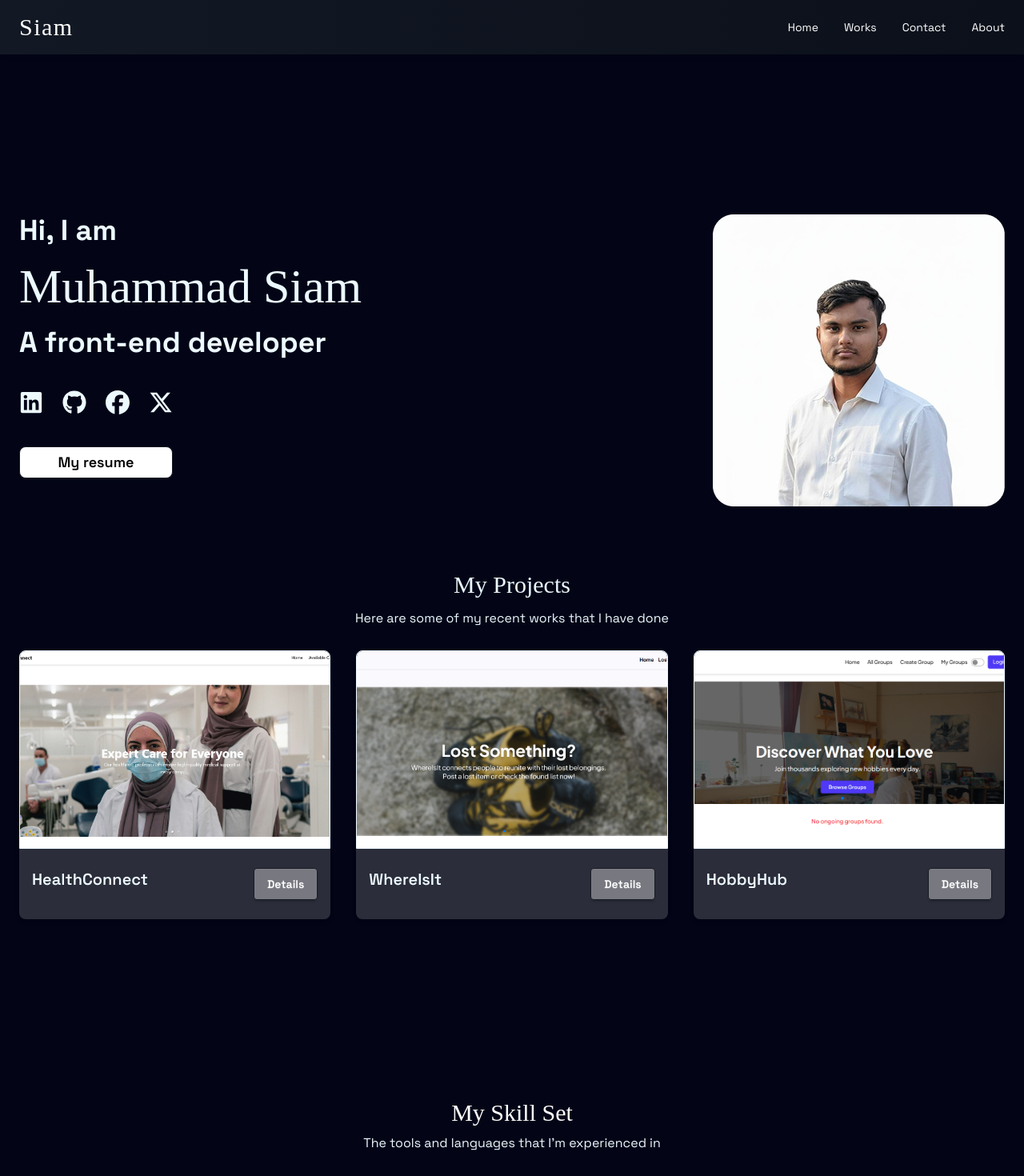
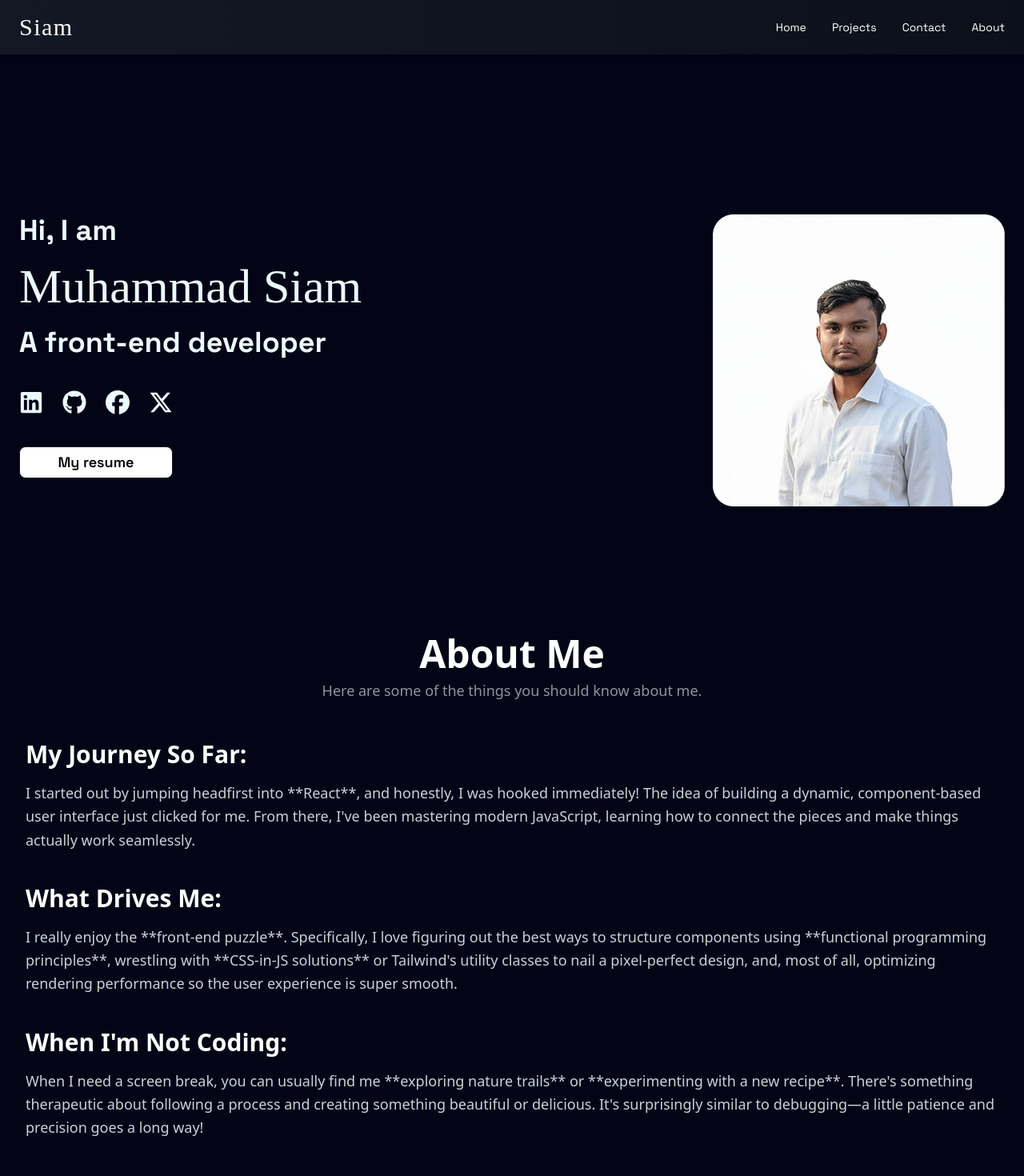
Before and after one commit to mdsiam0/portfolio, a React (Vite) app: page / in a window 1280 px wide. Shown: the top 1470 px of the page at 80% size. Built offline with nearby package versions, Linux system fonts and the light colour scheme; a web font is replaced by a local one.

Commit message:
aboutme added

```diff
--- /dev/null
+++ b/src/component/AboutMeSection.jsx
@@ -0,0 +1,53 @@
+import React from 'react';
+
+const AboutMeSection = () => {
+    return (
+
+        <div className="bg-[#030517] max-w-[1500px] mx-auto  py-20 flex   text-[#c9d1d9] font-sans">
+            <div className=" px-4 sm:px-6 lg:px-8">
+
+
+                <div className="mb-12">
+                    <h1 className="text-5xl font-extrabold text-white text-center mb-2">
+                        About Me
+                    </h1>
+                    <p className="text-lg text-[#8b949e] text-center">
+                        Here are some of the things you should know about me.
+                    </p>
+                </div>
+
+
+                <div className="mb-10">
+                    <h2 className="text-3xl font-semibold text-white mb-4">
+                        My Journey So Far:
+                    </h2>
+                    <p className="leading-relaxed text-lg">
+                        I started out by jumping headfirst into **React**, and honestly, I was hooked immediately! The idea of building a dynamic, component-based user interface just clicked for me. From there, I've been mastering modern JavaScript, learning how to connect the pieces and make things actually work seamlessly.
+                    </p>
+                </div>
+
+
+                <div className="mb-10">
+                    <h2 className="text-3xl font-semibold text-white mb-4">
+                        What Drives Me:
+                    </h2>
+                    <p className="leading-relaxed text-lg">
+                        I really enjoy the **front-end puzzle**. Specifically, I love figuring out the best ways to structure components using **functional programming principles**, wrestling with **CSS-in-JS solutions** or Tailwind's utility classes to nail a pixel-perfect design, and, most of all, optimizing rendering performance so the user experience is super smooth.
+                    </p>
+                </div>
+
+
+                <div className="mb-10">
+                    <h2 className="text-3xl font-semibold text-white mb-4">
+                        When I'm Not Coding:
+                    </h2>
+                    <p className="leading-relaxed text-lg">
+                        When I need a screen break, you can usually find me **exploring nature trails** or **experimenting with a new recipe**. There's something therapeutic about following a process and creating something beautiful or delicious. It's surprisingly similar to debugging—a little patience and precision goes a long way!
+                    </p>
+                </div>
+            </div>
+        </div>
+    );
+};
+
+export default AboutMeSection;
--- a/src/component/HeroSection.jsx
+++ b/src/component/HeroSection.jsx
@@ -12,10 +12,10 @@ const HeroSection = () => {
                 <p className='font-bold lg:text-4xl text-xl'>A front-end developer</p>
 
                 <div className='flex gap-6 mt-5 lg:mt-10'>
-                    <a href=""><FaLinkedin size="30px" /></a>
-                    <a href=""><FaGithub size="30px" /></a>
-                    <a href=""><FaFacebook size="30px" /></a>
-                    <a href=""><FaXTwitter size="30px"/></a>
+                    <a href="https://www.linkedin.com/in/mdsiam0/"><FaLinkedin size="30px" /></a>
+                    <a href="https://github.com/mdsiam0"><FaGithub size="30px" /></a>
+                    <a href="https://www.facebook.com/md.siam.2004/"><FaFacebook size="30px" /></a>
+                    <a href="https://x.com/mds1am"><FaXTwitter size="30px"/></a>
                 </div>
                 <button className='btn text-black bg-white w-full sm:max-w-48 rounded-lg text-lg mt-10 mb-10 lg:mb-0'>My resume</button>
             </div>
--- a/src/component/Navbar.jsx
+++ b/src/component/Navbar.jsx
@@ -11,8 +11,8 @@ const Navbar = () => {
       <div className="max-w-[1500px] mx-auto flex justify-between items-center px-6 py-4">
         <h1 className="text-3xl  tracking-wider font-main">Siam</h1>
         <nav className="hidden md:flex space-x-8 text-sm">
-          <a href="#home" className="hover:text-gray-300 transition-colors">Home</a>
-          <a href="#works" className="hover:text-gray-300 transition-colors">Works</a>
+          <a href="/" className="hover:text-gray-300 transition-colors">Home</a>
+          <a href="#projects" className="hover:text-gray-300 transition-colors">Projects</a>
           <a href="#contact" className="hover:text-gray-300 transition-colors">Contact</a>
           <a href="#about" className="hover:text-gray-300 transition-colors">About</a>
         </nav>
@@ -48,8 +48,8 @@ const Navbar = () => {
           </button>
         </div>
         <nav className="flex flex-col items-center justify-center flex-grow space-y-8 text-3xl font-semibold">
-          <a href="#home" onClick={() => setMenuOpen(false)} className="hover:text-gray-400 transition-colors py-2">Home</a>
-          <a href="#works" onClick={() => setMenuOpen(false)} className="hover:text-gray-400 transition-colors py-2">Works</a>
+          <a href="/" onClick={() => setMenuOpen(false)} className="hover:text-gray-400 transition-colors py-2">Home</a>
+          <a href="#projects" onClick={() => setMenuOpen(false)} className="hover:text-gray-400 transition-colors py-2">Projects</a>
           <a href="#contact" onClick={() => setMenuOpen(false)} className="hover:text-gray-400 transition-colors py-2">Contact</a>
           <a href="#about" onClick={() => setMenuOpen(false)} className="hover:text-gray-400 transition-colors py-2">About</a>
         </nav>
--- a/src/component/Projects.jsx
+++ b/src/component/Projects.jsx
@@ -6,8 +6,8 @@ const Projects = () => {
     return (
 
 
-        <div className="max-w-[1500px] mx-auto px-6 bg-[#030517] ">
-           <h1 className="text-center font-main text-3xl mb-3">My Projects</h1>
+        <div  className="max-w-[1500px] mx-auto px-6 bg-[#030517] ">
+           <h1 id="projects" className="text-center font-main text-3xl mb-3">My Projects</h1>
            <h2 className="text-center mb-7">Here are some of my recent works that I have done</h2>
            <div className="grid md:grid-cols-3 gap-8">
 
--- /dev/null
+++ b/src/component/contact.jsx
@@ -0,0 +1,14 @@
+import React from 'react';
+
+const contact = () => {
+    return (
+        <div>
+            <h1>let's get in touch</h1>
+            <p>Like what you see? Leave me a message or contact me and I’ll get back to you as soon as possible.</p>
+            <p>mdsiam5112@gmail.com</p>
+            <p>+8801762248517</p>
+        </div>
+    );
+};
+
+export default contact;
--- a/src/index.css
+++ b/src/index.css
@@ -13,6 +13,7 @@ body {
 }
 html {
   background-color: #030517;
+  scroll-behavior: smooth;
 }
 
 html, body, #root {
--- a/src/pages/HomePage.jsx
+++ b/src/pages/HomePage.jsx
@@ -3,6 +3,7 @@ import HeroSection from '../component/HeroSection';
 import Projects from '../component/Projects';
 import SkillsSection from '../component/SkillsSection';
 import Footer from '../component/Footer';
+import AboutMeSection from '../component/AboutMeSection';
 
 
 
@@ -10,6 +11,7 @@ const HomePage = () => {
     return (
         <div>
             <HeroSection></HeroSection>
+            <AboutMeSection></AboutMeSection>
 
             <Projects></Projects>
             <SkillsSection></SkillsSection>
```
